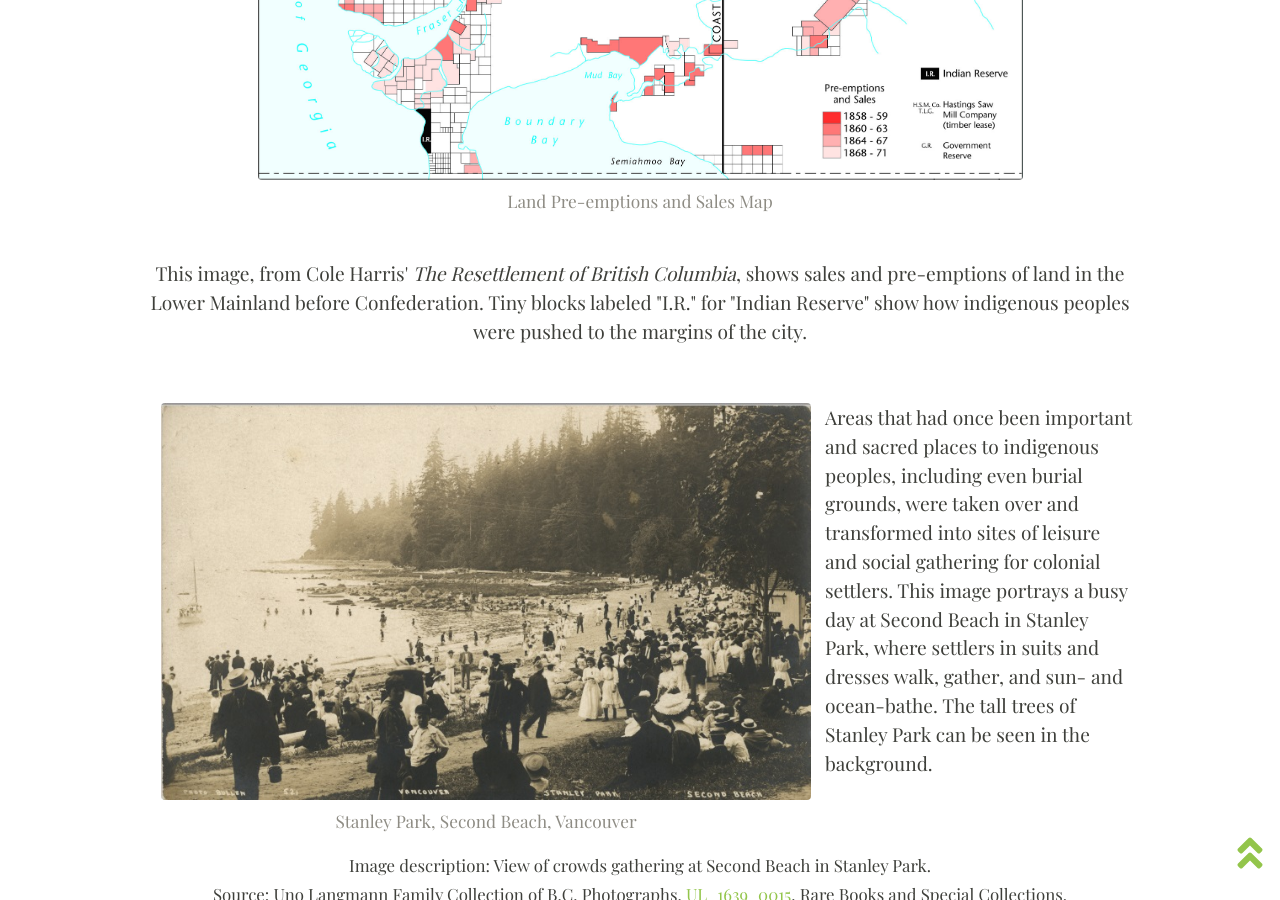
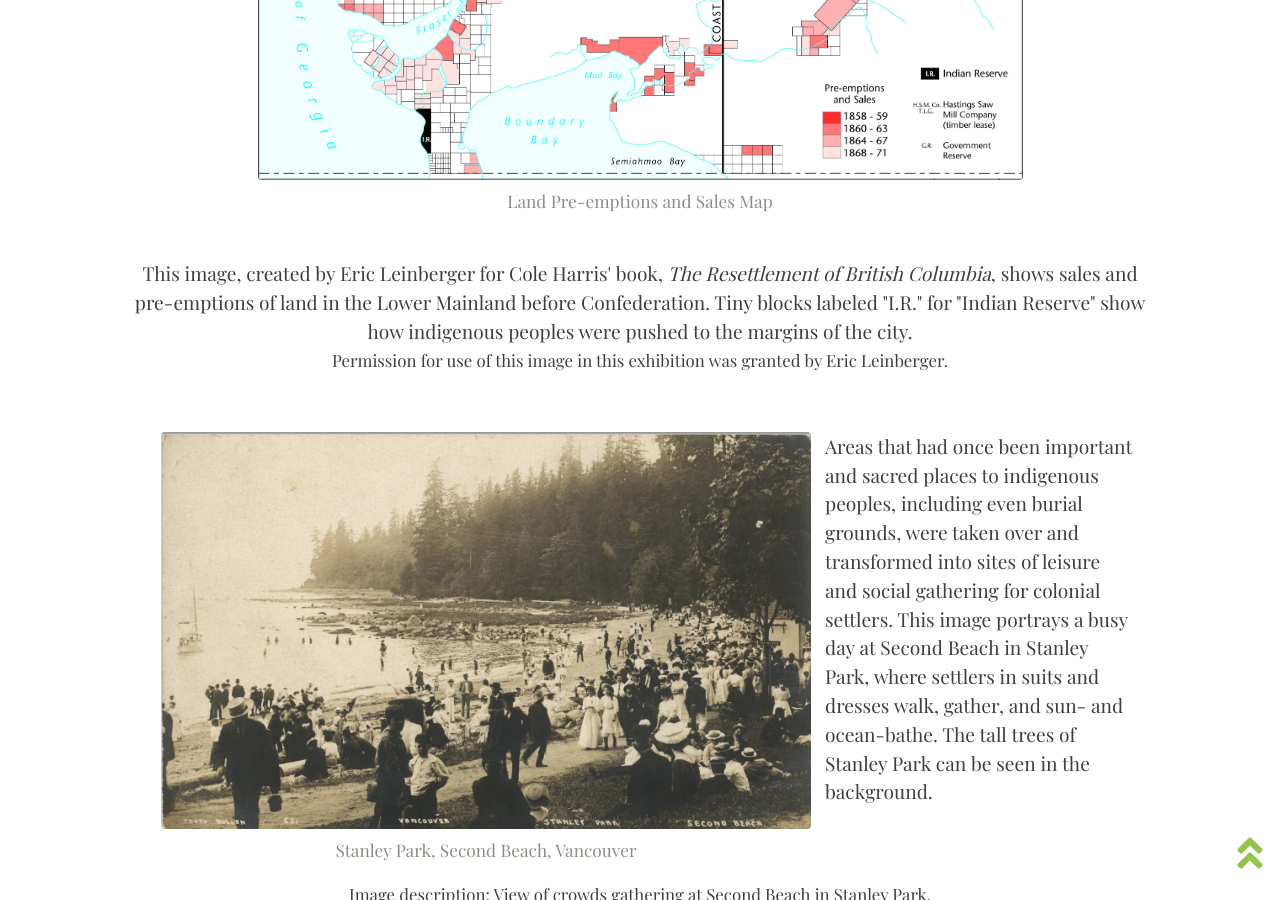
Before and after one commit to ashlynnprasad/langmann-2021, a Jekyll site: the page built from pages/urbandevelopment.md, in a window 1280 px wide and 900 px high, scrolled down 5677 px. Built offline with Jekyll 4.4.1, drawn with Linux system fonts in a browser that asks for light colours; nearby versions of some CDN libraries.

Commit message:
Update urbandevelopment.md

```diff
--- a/pages/urbandevelopment.md
+++ b/pages/urbandevelopment.md
@@ -94,7 +94,8 @@ permalink: /urbandevelopment.html
 <p style="text-indent: 25px;">Jordan Stanger-Ross, associate professor of history at the University of Victoria and director of the Landscapes of Injustice research project, discusses the idea that there has been a historical “opposition assumed between the civilization cities are imagined to represent, and the imagined savageness of Indigenous people…. There is an idea that the two can’t coexist.”<sup>7</sup> For this reason, when settlers designated lands for First Nations reserves, those lands were often not centrally located near developing urban hubs. “If you look at where reserves have been placed in this country, they’re largely on the outskirts,” says Ginger Gosnell-Myers of the Nisga’a and Kwakwak'awakw Nations, and Indigenous Relations Manager at the City of Vancouver. “That’s by design... we’re looking at a deliberate history of exclusion.”<sup>8</sup><br><br>
 
   {% include feature/item-figure.html objectid="langmann039" width="75" %}<br>
-  <center>This image, from Cole Harris' <i>The Resettlement of British Columbia</i>, shows sales and pre-emptions of land in the Lower Mainland before Confederation. Tiny blocks labeled "I.R." for "Indian Reserve" show how indigenous peoples were pushed to the margins of the city.</center><br><br>
+  <center>This image, created by Eric Leinberger for Cole Harris' book, <i>The Resettlement of British Columbia</i>, shows sales and pre-emptions of land in the Lower Mainland before Confederation. Tiny blocks labeled "I.R." for "Indian Reserve" show how indigenous peoples were pushed to the margins of the city.<br>
+  <small>Permission for use of this image in this exhibition was granted by Eric Leinberger.</small></center><br><br>
 
 <div class="container">
   <div class="row">
```
